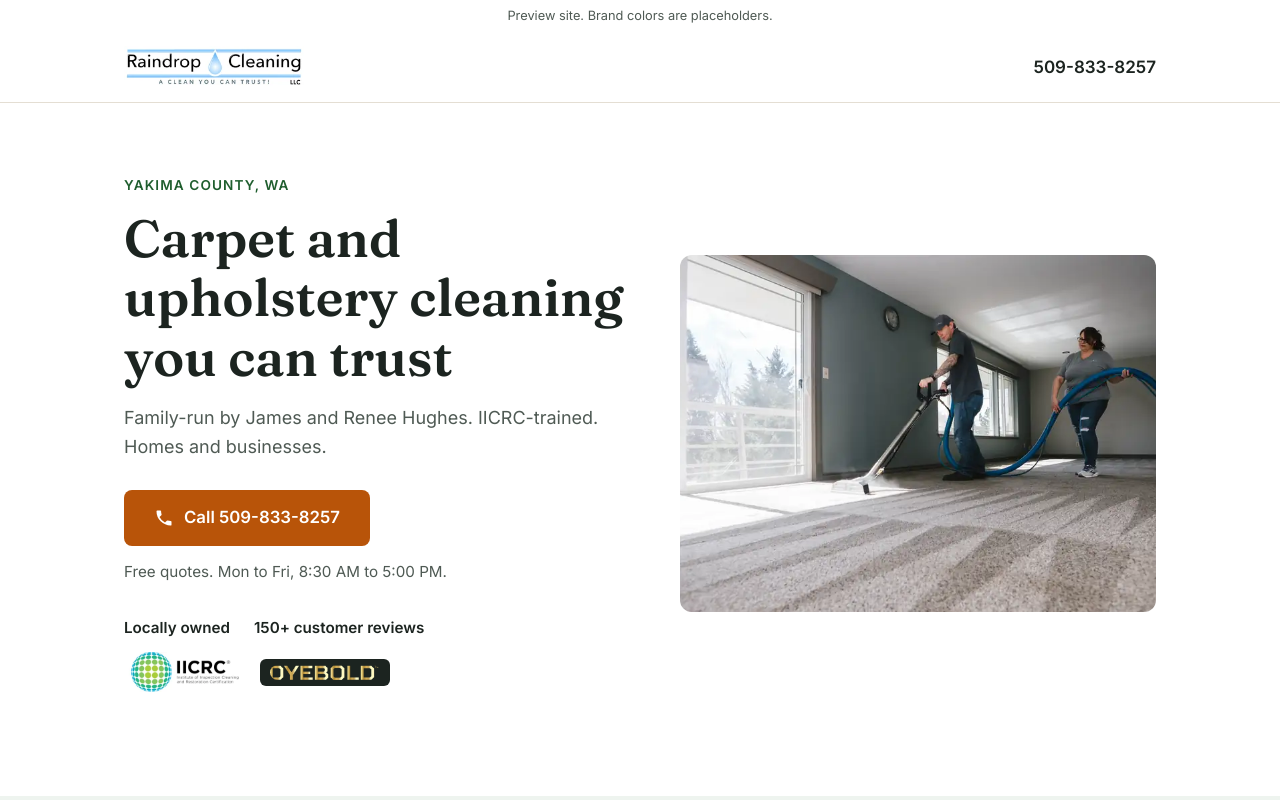
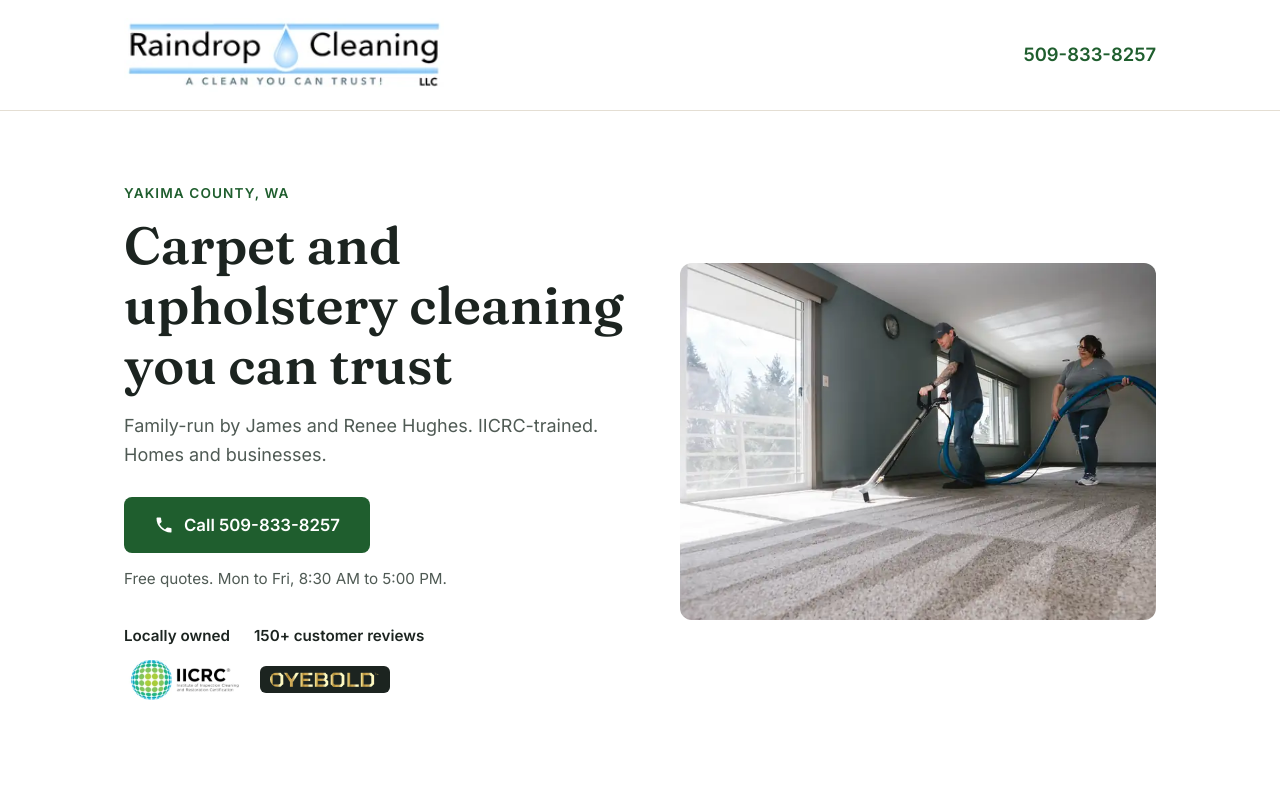
Before and after one commit to spottedfoxdigital/raindrop-preview-v2, a plain HTML site: page index.html in a window 1280 px wide. Shown: the top 800 px of the page. Drawn offline with Linux system fonts and the light colour scheme.

Commit message:
Green CTA, bigger logo, remove preview banner

```diff
--- a/index.html
+++ b/index.html
@@ -15,7 +15,7 @@
 "areaServed":"Yakima County, WA","openingHours":"Mo-Fr 08:30-17:00"}
 </script>
 <style>
-:root{--orange:#B85409;--orange-d:#9A4508;--green:#1F5E2E;--leaf:#2E7D32;--mist:#EEF4EF;--cream:#FBF8F3;--ink:#1C2420;--slate:#4F5A54;--sand:#E4DED3}
+:root{--green-d:#174A24;--green:#1F5E2E;--leaf:#2E7D32;--mist:#EEF4EF;--cream:#FBF8F3;--ink:#1C2420;--slate:#4F5A54;--sand:#E4DED3}
 *{box-sizing:border-box}
 body{margin:0;font:400 1.0625rem/1.6 Inter,system-ui,sans-serif;color:var(--ink);background:var(--cream);padding-bottom:72px}
 img{max-width:100%;height:auto;display:block}
@@ -30,17 +30,16 @@ p{margin:0}
 .lead{color:var(--slate);max-width:560px;margin-bottom:32px}
 .eyebrow{font-size:.85rem;font-weight:600;letter-spacing:.08em;text-transform:uppercase;color:var(--green);margin-bottom:12px}
 .btn{display:inline-flex;align-items:center;gap:10px;font:600 1.05rem/1 Inter,sans-serif;padding:16px 28px;border-radius:8px;text-decoration:none;border:2px solid transparent;transition:background .15s}
-.btn-primary{background:var(--orange);color:#fff}
-.btn-primary:hover{background:var(--orange-d)}
-.btn-secondary{border-color:var(--green);color:var(--green);background:transparent}
-.btn-secondary:hover{background:var(--mist)}
-.btn:focus-visible,a:focus-visible{outline:3px solid var(--green);outline-offset:3px}
+.btn-primary{background:var(--green);color:#fff}
+.btn-primary:hover{background:var(--green-d)}
+.btn-secondary{border-color:var(--ink);color:var(--ink);background:#fff}
+.btn-secondary:hover{background:var(--cream)}
+.btn:focus-visible,a:focus-visible{outline:3px solid var(--ink);outline-offset:3px}
 .btn svg{width:20px;height:20px;fill:currentColor}
-.preview{font-size:.8rem;color:var(--slate);text-align:center;padding:6px;margin:0;background:#fff}
 header{background:#fff;border-bottom:1px solid var(--sand)}
-header .w{display:flex;align-items:center;justify-content:space-between;padding-top:14px;padding-bottom:14px}
-header img{width:180px}
-header .tel{display:none;color:var(--ink);font-weight:600;text-decoration:none}
+header .w{display:flex;align-items:center;justify-content:space-between;padding-top:18px;padding-bottom:18px}
+header img{width:270px}
+header .tel{display:none;color:var(--green);font-weight:600;font-size:1.15rem;text-decoration:none}header .tel:hover{color:var(--green-d);text-decoration:underline}
 .hero{padding:40px 0 64px;background:#fff}
 .hero .w{display:grid;gap:36px}
 .hero p.sub{color:var(--slate);margin:16px 0 28px;font-size:1.125rem}
@@ -70,12 +69,12 @@ cite{display:block;margin-top:12px;font-style:normal;color:var(--slate);font-siz
 .cta{text-align:center}
 .cta .lead{margin:0 auto 28px}
 footer{background:var(--green);color:#fff;padding:40px 0;font-size:.95rem}
-footer a{color:#fff}
+footer a{color:#fff}a[href^="tel:"]:not(.btn){font-weight:600}
 .sticky{position:fixed;left:12px;right:12px;bottom:12px;justify-content:center;z-index:9;box-shadow:0 4px 14px rgba(0,0,0,.25)}
 @media(min-width:760px){
  body{padding-bottom:0}.sticky{display:none}
  section{padding:104px 0}h1{font-size:3.25rem}h2{font-size:2.25rem}
- header .tel{display:inline}
+ header .tel{display:inline}header img{width:320px}
  .hero{padding:72px 0 104px}.hero .w{grid-template-columns:1.05fr 1fr;align-items:center;gap:56px}
  .services{grid-template-columns:repeat(3,1fr)}
  .more ul{grid-template-columns:repeat(3,1fr);gap:24px}
@@ -86,7 +85,6 @@ footer a{color:#fff}
 </style>
 </head>
 <body>
-<p class="preview">Preview site. Brand colors are placeholders.</p>
 <header><div class="w">
  <img src="assets/raindrop-logo-300.webp" srcset="assets/raindrop-logo-300.webp 1x, assets/raindrop-logo-600.webp 2x" width="300" height="69" alt="Raindrop Cleaning LLC: A clean you can trust!">
  <a class="tel" href="tel:+15098338257">509-833-8257</a>
```
Also changed, not shown: 1 other file.
